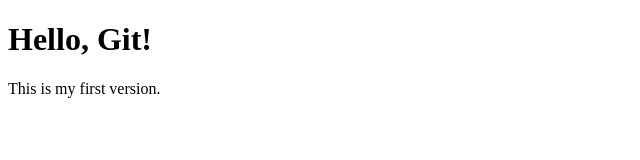
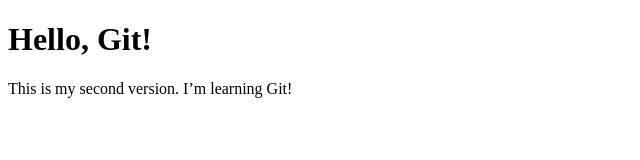
Before and after one commit to lolhfd/git-practice, a plain HTML site: page index.html in a window 1280 px wide. Shown: the whole page, without its empty margins (0-640 px from the left). Drawn offline with Linux system fonts and the light colour scheme.

Commit message:
Update practice page text

```diff
--- a/index.html
+++ b/index.html
@@ -7,6 +7,6 @@
 </head>
 <body>
   <h1>Hello, Git!</h1>
-  <p>This is my first version.</p>
+  <p>This is my second version. I’m learning Git!</p>
 </body>
 </html>
```
